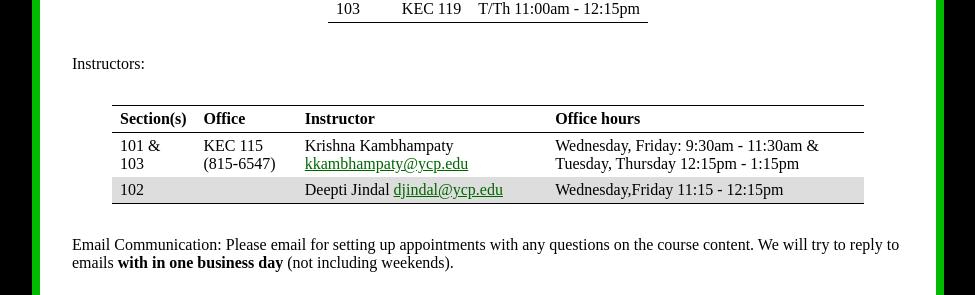
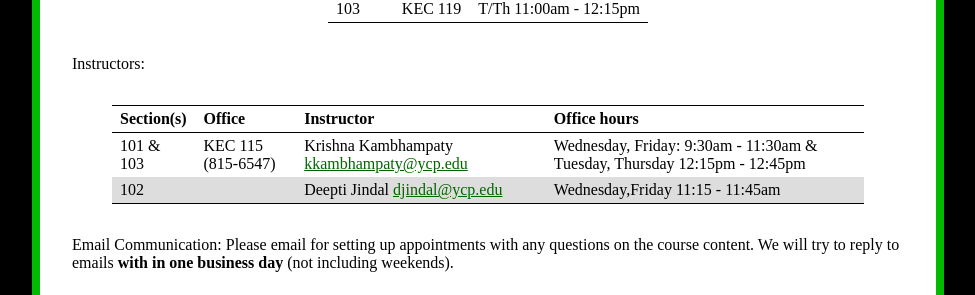
Before and after one commit to ycpcs/cs101-fall2021, a Jekyll site: the page built from syllabus.md, in a window 1280 px wide and 900 px high. Shown: the part 311-606 px from the top of the window, without its empty margins (152-1127 px from the left). Built offline with Jekyll 4.4.1, drawn with Linux system fonts in a browser that asks for light colours.

Commit message:
modified Deepti's office hours

```diff
--- a/syllabus.md
+++ b/syllabus.md
@@ -21,8 +21,8 @@ Instructors:
 
 > Section(s)|Office| Instructor| Office hours
 > ---------- | ---------- | ------------- | ----------
-> 101 & 103 |KEC 115 (815-6547)| Krishna Kambhampaty <kkambhampaty@ycp.edu> | Wednesday, Friday: 9:30am - 11:30am & Tuesday, Thursday 12:15pm - 1:15pm
-> 102       |				   | Deepti Jindal <djindal@ycp.edu> 			| Wednesday,Friday 11:15 - 12:15pm
+> 101 & 103 |KEC 115 (815-6547)| Krishna Kambhampaty <kkambhampaty@ycp.edu> | Wednesday, Friday: 9:30am - 11:30am & Tuesday, Thursday 12:15pm - 12:45pm
+> 102       |				   | Deepti Jindal <djindal@ycp.edu> 			| Wednesday,Friday 11:15 - 11:45am
 
 
 Email Communication: Please email for setting up appointments with any questions on the course content. We will try to reply to emails **with in one business day** (not including weekends).
```
